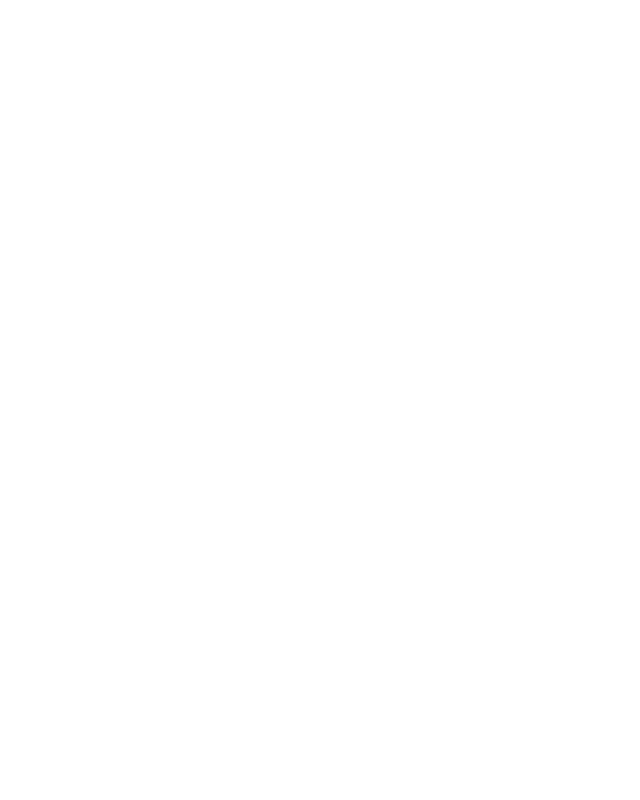
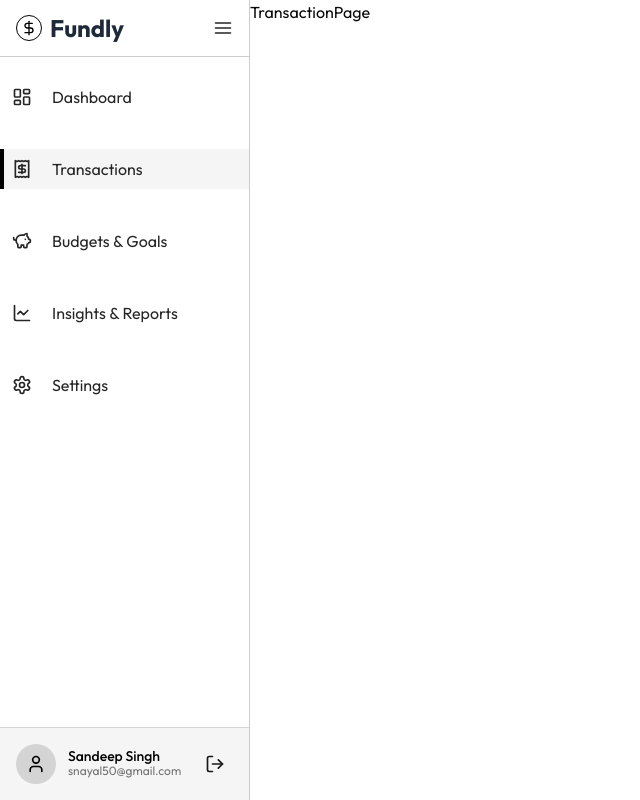
Before and after one commit to gkartikey05/AI-Expense-Manager, a React (Vite) app in the folder frontend/: page /transactions in a window 1280 px wide. Before the commit this address had no page. Shown: the whole page, without its empty margins (0-640 px from the left). Built offline with nearby package versions, Linux system fonts and the light colour scheme.

Commit message:
dashboard ready

```diff
--- a/frontend/src/App.tsx
+++ b/frontend/src/App.tsx
@@ -2,6 +2,12 @@
 import LandingPage from "./pages/LandingPage";
 import SignupPage from "./pages/SignupPage";
 import LoginPage from "./pages/LoginPage";
+import Dashboard from "./pages/Dashboard";
+import DashboardPage from "./pages/DashboardPage";
+import TransactionPage from "./pages/TransactionPage";
+import BudgetPage from "./pages/BudgetPage";
+import InsightPage from "./pages/InsightPage";
+import SettingPage from "./pages/SettingPage";
 
 const App = () => {
   return (
@@ -10,6 +16,13 @@
         <Route path="/" element={<LandingPage />} />
         <Route path="/signup" element={<SignupPage />} />
         <Route path="/login" element={<LoginPage />} />
+        <Route  element={<Dashboard />}>
+          <Route path="dashboard" element={<DashboardPage />} />
+          <Route path="transactions" element={<TransactionPage />} />
+          <Route path="budgets" element={<BudgetPage />} />
+          <Route path="insights" element={<InsightPage />} />
+          <Route path="settings" element={<SettingPage />} />
+        </Route>
       </Routes>
     </>
   );
--- /dev/null
+++ b/frontend/src/components/Sidebar.tsx
@@ -0,0 +1,122 @@
+import {
+  AlignJustify,
+  DollarSign,
+  LayoutDashboard,
+  LineChart,
+  LogOut,
+  PiggyBank,
+  Receipt,
+  Settings,
+  User,
+} from "lucide-react";
+import { Dispatch, SetStateAction } from "react";
+import { NavLink } from "react-router-dom";
+
+const navItems = [
+  {
+    title: "Dashboard",
+    href: "dashboard",
+    icon: <LayoutDashboard className="h-5 w-5" />,
+  },
+  {
+    title: "Transactions",
+    href: "transactions",
+    icon: <Receipt className="h-5 w-5" />,
+  },
+  {
+    title: "Budgets & Goals",
+    href: "budgets",
+    icon: <PiggyBank className="h-5 w-5" />,
+  },
+  {
+    title: "Insights & Reports",
+    href: "insights",
+    icon: <LineChart className="h-5 w-5" />,
+  },
+  {
+    title: "Settings",
+    href: "settings",
+    icon: <Settings className="h-5 w-5" />,
+  },
+];
+
+type SidebarType = {
+  isSidebarOpen: boolean;
+  setIsSidebarOpen: Dispatch<SetStateAction<boolean>>;
+};
+
+const Sidebar = ({ isSidebarOpen, setIsSidebarOpen }: SidebarType) => {
+  return (
+    <div className="relative h-full">
+      {/* Logo + Toggle */}
+      <div className="flex items-center justify-between px-4 py-3 border-b border-black/20">
+        {/* Logo (visible only when sidebar is open) */}
+        {isSidebarOpen && (
+          <div className="flex items-center gap-2">
+            <div className="p-1 border border-black rounded-full">
+              <DollarSign className="w-4 h-4 text-black" />
+            </div>
+            <h1 className="text-xl md:text-2xl font-bold text-gray-800">
+              Fundly
+            </h1>
+          </div>
+        )}
+
+        {/* Toggle button */}
+        <AlignJustify
+          onClick={() => setIsSidebarOpen((prev) => !prev)}
+          className="w-5 h-5 text-neutral-800 cursor-pointer"
+        />
+      </div>
+
+      {/* navlinks */}
+      <ul className="space-y-8 mt-5">
+        {navItems.map((item) => (
+          <NavLink
+            to={item.href}
+            key={item.title}
+            className={({ isActive }) =>
+              `flex items-center gap-5 p-2 text-neutral-800 hover:bg-neutral-200 transition-all ${
+                isActive
+                  ? "border-l-4 border-black bg-neutral-100"
+                  : "border-l-4 border-transparent"
+              }`
+            }
+          >
+            {item.icon}
+            {isSidebarOpen && <p>{item.title}</p>}
+          </NavLink>
+        ))}
+      </ul>
+
+      {/* user photo and logout */}
+      <div className="absolute bottom-0 left-0 right-0 p-4 bg-neutral-100 border-t border-neutral-300 flex items-center gap-3">
+        {/* User Avatar */}
+        {isSidebarOpen && (
+          <div className="w-10 h-10 rounded-full bg-neutral-300 flex items-center justify-center text-white">
+            <User className="w-5 h-5 text-black" />
+          </div>
+        )}
+
+        {/* User Info */}
+        {isSidebarOpen && (
+          <div className="flex-1">
+            <p className="text-sm font-medium leading-none text-black">
+              Sandeep Singh
+            </p>
+            <p className="text-xs text-neutral-500 truncate">
+              snayal50@gmail.com
+            </p>
+          </div>
+        )}
+
+        {/* Logout Button/Icon */}
+        <button className="p-2 hover:bg-neutral-200 rounded-full transition cursor-pointer">
+          <LogOut className="w-5 h-5 text-neutral-900" />
+        </button>
+      </div>
+    </div>
+  );
+};
+
+export default Sidebar;
--- /dev/null
+++ b/frontend/src/pages/Dashboard.tsx
@@ -0,0 +1,30 @@
+import Sidebar from "@/components/Sidebar";
+import { useState } from "react";
+import { Outlet } from "react-router-dom";
+
+const Dashboard = () => {
+  const [isSidebarOpen, setIsSidebarOpen] = useState<boolean>(true);
+
+  return (
+    <section className="relative flex items-start h-screen">
+      {/* Sidebar */}
+      <aside
+        className={`${
+          isSidebarOpen ? "w-[250px]" : "w-[50px]"
+        } h-full border-r border-r-black/20 transition-[width] duration-300 ease-in-out`}
+      >
+        <Sidebar
+          isSidebarOpen={isSidebarOpen}
+          setIsSidebarOpen={setIsSidebarOpen}
+        />
+      </aside>
+
+      {/* Main content */}
+      <main className="flex-1 h-full">
+        <Outlet />
+      </main>
+    </section>
+  );
+};
+
+export default Dashboard;
```
